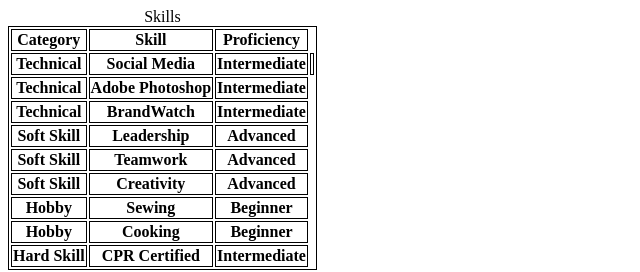
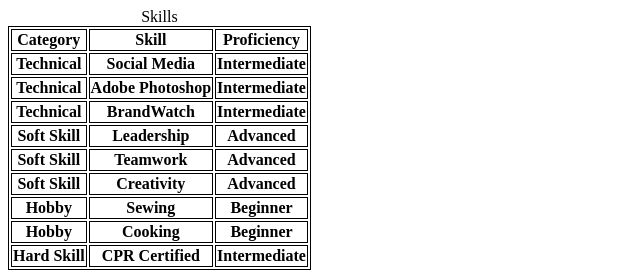
Before and after one commit to shaylaagnes1/ist263, a plain HTML site: page lab04/skills.html in a window 1280 px wide. Shown: the full height of the page, 0-640 px from the left. Drawn offline with Linux system fonts and the light colour scheme.

Commit message:
Update skills.html

```diff
--- a/lab04/skills.html
+++ b/lab04/skills.html
@@ -1,9 +1,16 @@
 <!DOCTYPE html>
 <html lang="en">
+
 <head>
   <meta charset="utf-8">
   <title> HTML Table</title>
-<style>table, th, td {border: 1px solid black;}</style>
+  <style>
+    table,
+    th,
+    td {
+      border: 1px solid black;
+    }
+  </style>
   <table>
     <caption>Skills</caption>
     <tr>
@@ -15,7 +22,6 @@
       <th>Technical</th>
       <th>Social Media</th>
       <th>Intermediate</th>
-    <th></th>
     </tr>
     <tr>
       <th>Technical</th>
@@ -58,5 +64,5 @@
       <th>Intermediate</th>
     </tr>
   </table>
-</tr>
+
 </html>
```
Lines whose indentation alone changed are shown as unchanged.
